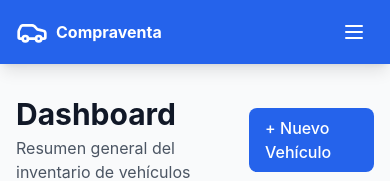
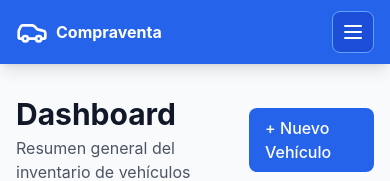
Before and after one commit to mauriciousa993-rgb/app-compraventa, a React (Vite) app in the folder frontend/: page /dashboard in a window 390 px wide. Shown: the top 181 px of the page. Built offline with nearby package versions, Linux system fonts and the light colour scheme; no server answers; sample sign-in values are in the browser's storage.

Commit message:
Force new frontend deploy and make hamburger always visible

```diff
--- a/frontend/index.html
+++ b/frontend/index.html
@@ -5,7 +5,7 @@
     <link rel="icon" type="image/svg+xml" href="/vite.svg" />
     <meta name="viewport" content="width=device-width, initial-scale=1.0" />
     <title>Compraventa de Vehículos - Sistema de Gestión</title>
-    <!-- REDEPLOY_TRIGGER: 2025-01-13-v4-marketplace-fotos -->
+    <!-- REDEPLOY_TRIGGER: 2026-02-13-v5-menu-hamburguesa-fotos -->
 
   </head>
   <body>
--- a/frontend/src/components/Layout/Navbar.tsx
+++ b/frontend/src/components/Layout/Navbar.tsx
@@ -31,7 +31,7 @@ const Navbar: React.FC = () => {
             <span className="sm:hidden text-base font-bold truncate">Compraventa</span>
           </Link>
 
-          <div className="hidden xl:flex items-center space-x-6">
+          <div className="hidden 2xl:flex items-center space-x-6">
             <Link to="/" className="hover:text-primary-200 transition-colors">
               Dashboard
             </Link>
@@ -75,11 +75,12 @@ const Navbar: React.FC = () => {
           <button
             type="button"
             onClick={toggleMobileMenu}
-            className="p-2 hover:bg-primary-700 rounded-lg transition-colors flex-shrink-0"
+            className="inline-flex items-center gap-2 p-2 bg-primary-700 hover:bg-primary-800 rounded-lg transition-colors flex-shrink-0 border border-primary-400"
             aria-label="Toggle menu"
             aria-expanded={isMobileMenuOpen}
           >
             {isMobileMenuOpen ? <X className="h-6 w-6" /> : <Menu className="h-6 w-6" />}
+            <span className="hidden sm:inline text-sm font-semibold">Menu</span>
           </button>
         </div>
 
```
